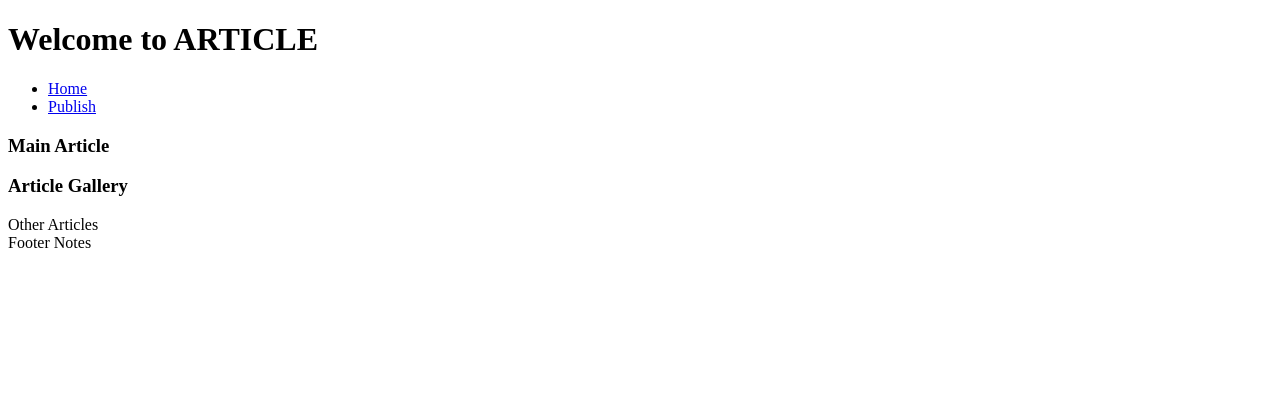
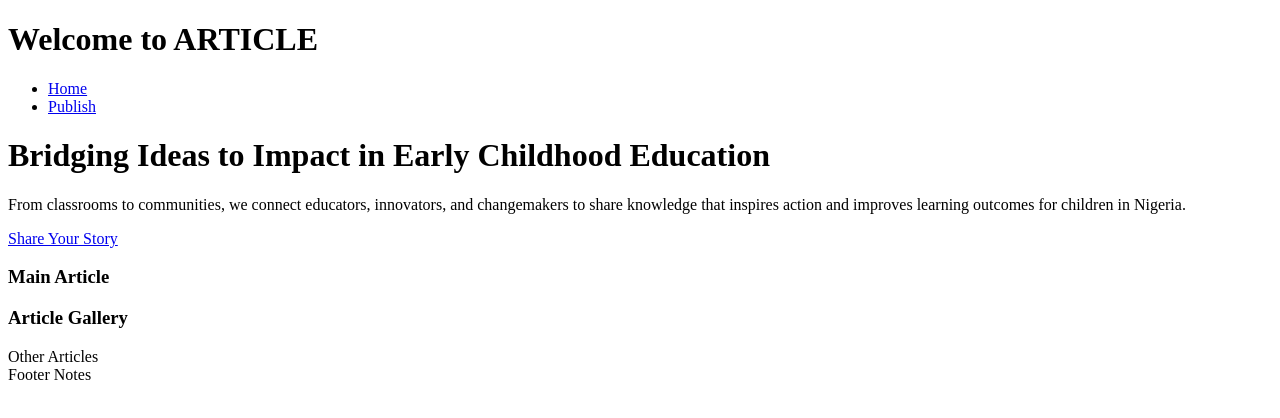
Before and after one commit to chinazaonuoha/Web-Development-HTML-CSS-, a plain HTML site: page article.html in a window 1280 px wide. Drawn offline with Linux system fonts and the light colour scheme.

Commit message:
added Hero writeup

```diff
--- a/article.html
+++ b/article.html
@@ -16,6 +16,15 @@
          <li><a href="publish.html">Publish</a></li>
         </ul>
     </nav>
+
+    <div>
+        <h1>Bridging Ideas to Impact in Early Childhood Education</h1>
+        <p>From classrooms to communities, we connect educators, innovators,
+            and changemakers to share knowledge that
+            inspires action and improves learning outcomes for children in Nigeria.
+        </p>
+        <a href="article.html">Share Your Story</a>
+    </div>
   </header>
 
   <main>
```
